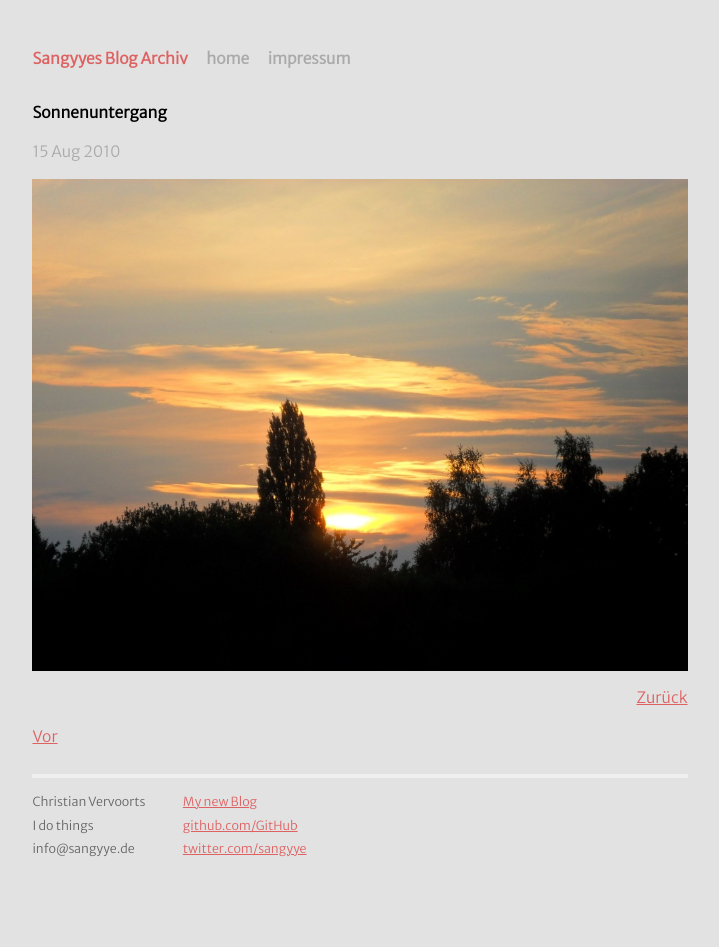
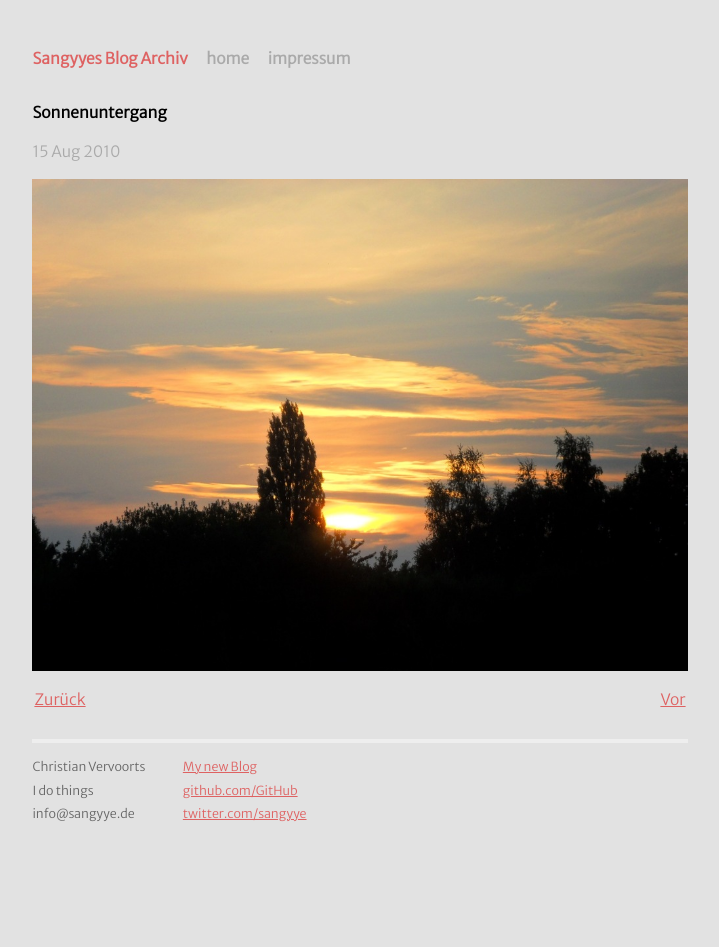
Before and after one commit to sangyye/archiveblog, a Jekyll site: the page built from _posts/2010-08-15-sonnenuntergang.markdown, in a window 1280 px wide. Shown: the whole page, without its empty margins (280-999 px from the left). Built offline with Jekyll 4.4.1, drawn with Linux system fonts in a browser that asks for light colours; comment, search, counter and statistics services are not loaded.

Commit message:
Add next and previous buttons to the site

```diff
--- a/_layouts/post.html
+++ b/_layouts/post.html
@@ -8,13 +8,15 @@ layout: default
 {{ content }}
 </div>
 
+<table width="100%"><tr>
 {% if page.previous != null %}
-  <p style="text-align:right"><a href="{{ page.previous.url }}">Zurück</a></p>
+  <td align="left"><a href="{{ page.previous.url }}">Zurück</a></td>
 {% else %}
-  <p style="text-align:right">Zurück</p>
+  <td align="left">Zurück</td>
 {% endif %}
 {% if page.next != null %}
-  <p style="text-align:left"><a href="{{ page.next.url }}">Vor</a></p>
+  <td align="right"><a href="{{ page.next.url }}">Vor</a></td>
 {% else %}
-  <p style="text-align:left">Vor</p>
+  <td align="right">Vor</td>
 {% endif %}
+</tr></table>
```
